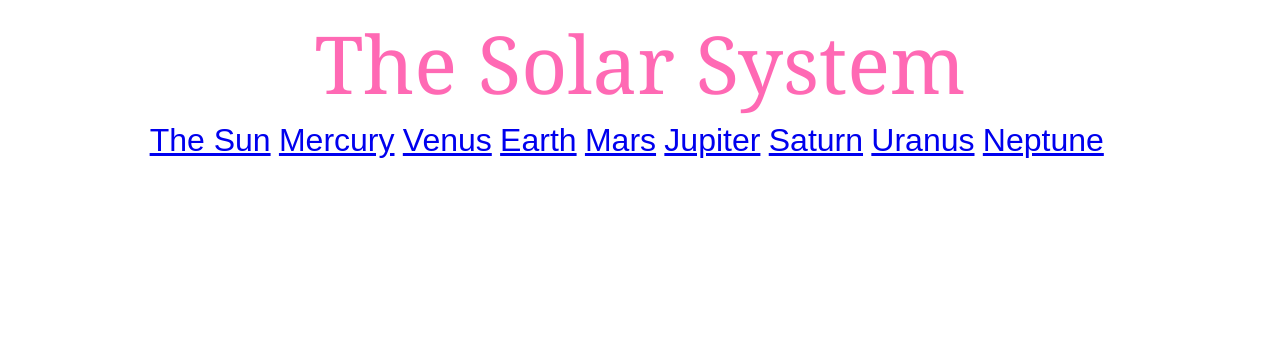
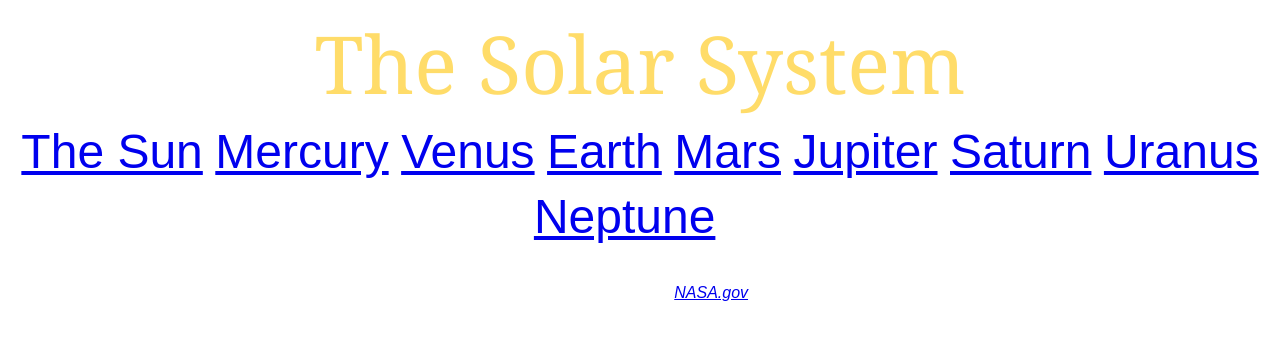
Before and after one commit to gabcra7/chapter06, a plain HTML site: page finalproject.html in a window 1280 px wide. Drawn offline with Linux system fonts and the light colour scheme.

Commit message:
add source

```diff
--- a/finalproject.html
+++ b/finalproject.html
@@ -18,19 +18,23 @@
 		}
 
 		p1 {
-			color: hotpink;
+			color: rgb(255, 220, 105);
 			font-size: 5rem;
 			font-family: Georgia, 'Times New Roman', Times, serif;
 		}
 
 		p2 {
 			color: white;
-			font-size: 2rem;
+			font-size: 3rem;
 			font-family: Georgia, 'Times New Roman', Times, serif;
 
 		}
 		p3 {
 			font-size: .5rem;
+		}
+		p4 {
+			font-size: 1rem;
+			font-style: italic;
 		}
 	</style>
 </head>
@@ -48,6 +52,8 @@
 		<p2><a href="page09.html">Uranus</a></p2>
 		<p2><a href="page10.html">Neptune</a></p2>
 		<p3>Pluto</p3>
+		<br>
+		<p4>**All planet data from <a href="https://science.nasa.gov/solar-system/planets/">NASA.gov</a>**</p4>
 </body>
 
 </html>
```
